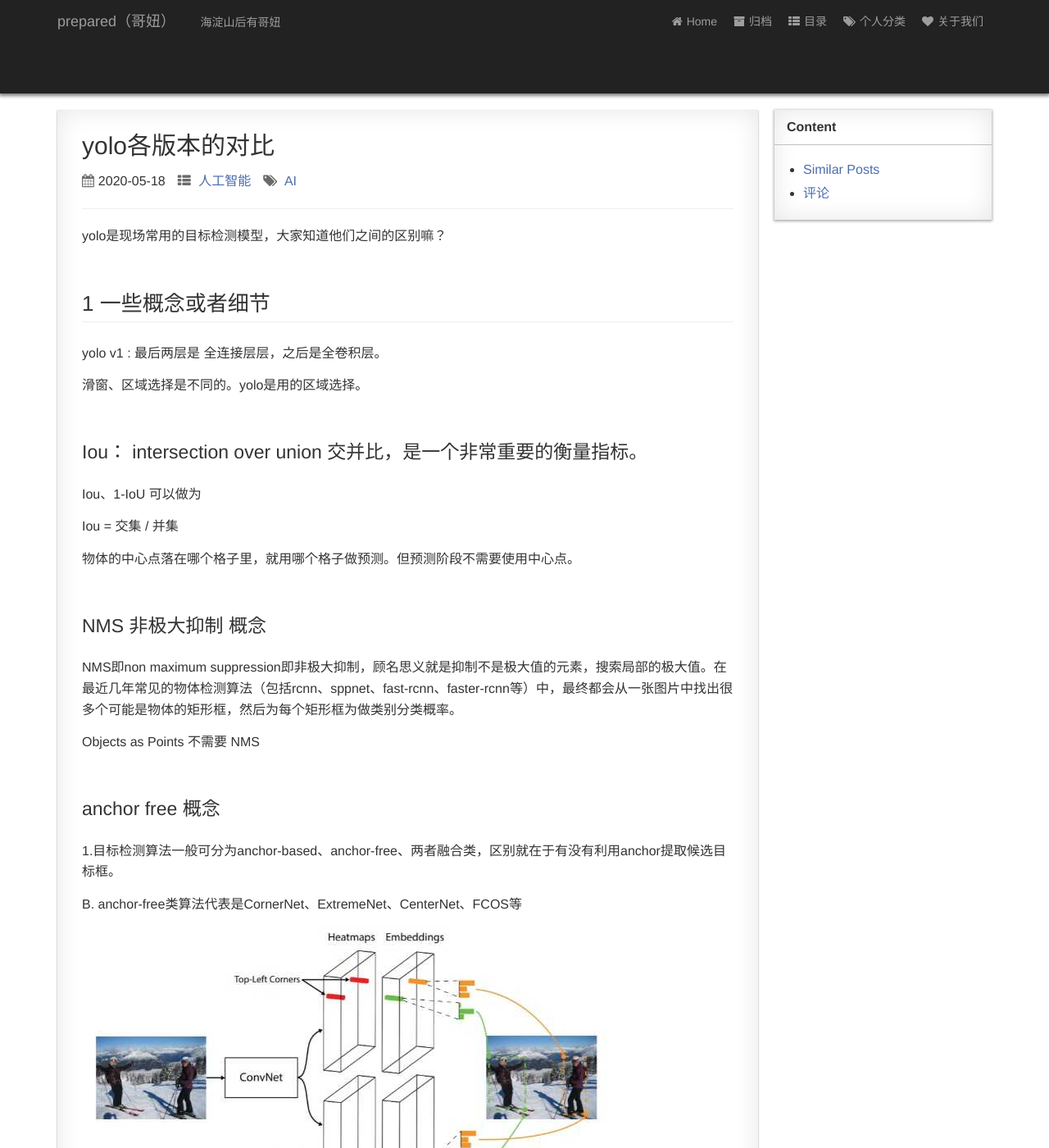
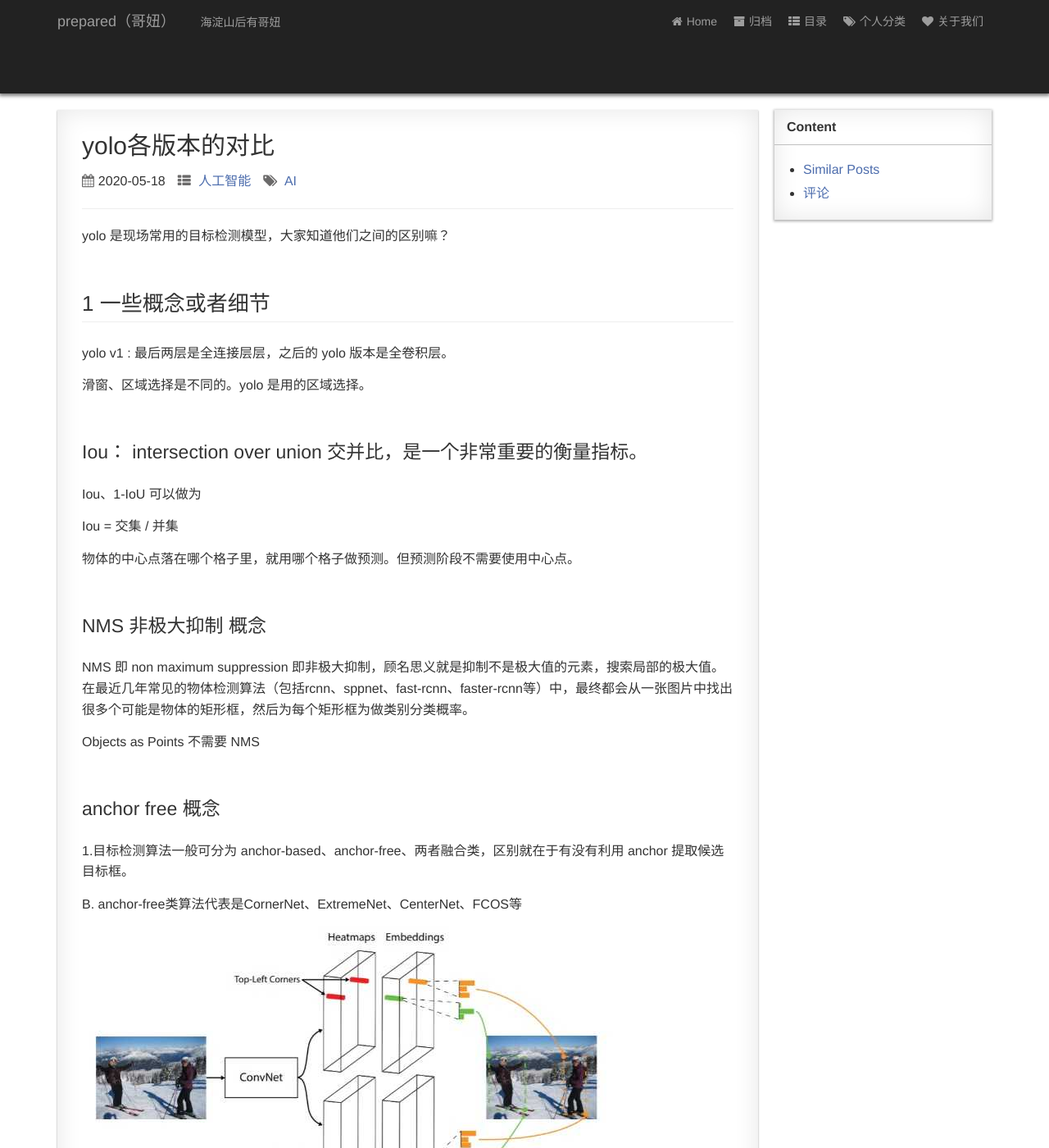
Before and after one commit to prepared48/zhongsb.github.io, a Jekyll site: the page built from _posts/2020-05-18-yolo各个版本的对比.md, in a window 1280 px wide and 1400 px high. Shown: the whole window at 82% size. Built offline with Jekyll 4.4.1, drawn with Linux system fonts in a browser that asks for light colours; nearby versions of some CDN libraries; comment, search, counter and statistics services are not loaded; a style sheet for code colours, icons or effects is not loaded; some of the changed text lies outside the part shown.

Commit message:
update post

```diff
--- a/_posts/2020-05-18-yolo各个版本的对比.md
+++ b/_posts/2020-05-18-yolo各个版本的对比.md
@@ -7,17 +7,17 @@ tags: AI
 mathjax: true
 ---
 
-yolo是现场常用的目标检测模型，大家知道他们之间的区别嘛？
+yolo 是现场常用的目标检测模型，大家知道他们之间的区别嘛？
 
 
 
 
 ## 1 一些概念或者细节
 
-yolo v1 : 最后两层是 全连接层层，之后是全卷积层。
+yolo v1 : 最后两层是全连接层层，之后的 yolo 版本是全卷积层。
 
 
-滑窗、区域选择是不同的。yolo是用的区域选择。
+滑窗、区域选择是不同的。yolo 是用的区域选择。
 
 ### Iou： intersection over union 交并比，是一个非常重要的衡量指标。
 
@@ -26,18 +26,17 @@ Iou、1-IoU 可以做为
 Iou = 交集 / 并集
 
 
-
 物体的中心点落在哪个格子里，就用哪个格子做预测。但预测阶段不需要使用中心点。
 
 ### NMS 非极大抑制 概念
 
-NMS即non maximum suppression即非极大抑制，顾名思义就是抑制不是极大值的元素，搜索局部的极大值。在最近几年常见的物体检测算法（包括rcnn、sppnet、fast-rcnn、faster-rcnn等）中，最终都会从一张图片中找出很多个可能是物体的矩形框，然后为每个矩形框为做类别分类概率。
+NMS 即 non maximum suppression 即非极大抑制，顾名思义就是抑制不是极大值的元素，搜索局部的极大值。在最近几年常见的物体检测算法（包括rcnn、sppnet、fast-rcnn、faster-rcnn等）中，最终都会从一张图片中找出很多个可能是物体的矩形框，然后为每个矩形框为做类别分类概率。
 
 Objects as Points 不需要 NMS
 
 ### anchor free 概念
 
-1.目标检测算法一般可分为anchor-based、anchor-free、两者融合类，区别就在于有没有利用anchor提取候选目标框。
+1.目标检测算法一般可分为 anchor-based、anchor-free、两者融合类，区别就在于有没有利用 anchor 提取候选目标框。
 
 B. anchor-free类算法代表是CornerNet、ExtremeNet、CenterNet、FCOS等
 
@@ -68,11 +61,9 @@ B. anchor-free类算法代表是CornerNet、ExtremeNet、CenterNet、FCOS等
 
 2）类别准不准
 
-让不含object的box的confidence影响小一点。
+让不含 object 的 box 的 confidence 影响小一点。
 
 ![image](images/yolo-3.png)
-
-
 
 
 ## 3 yolo v2
```
Also changed, not shown: other parts of _posts/2020-05-18-yolo各个版本的对比.md (+4 -8 lines).
